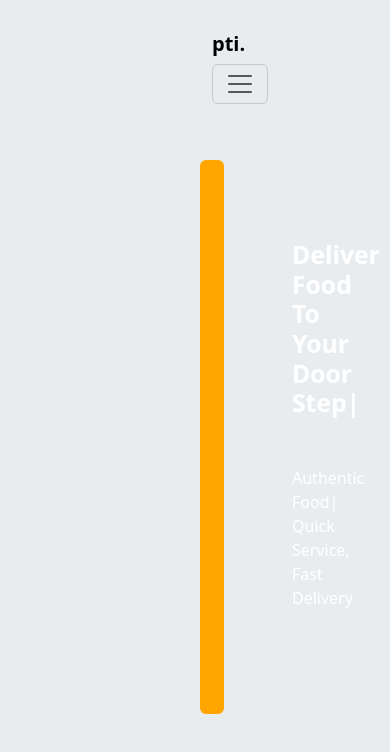
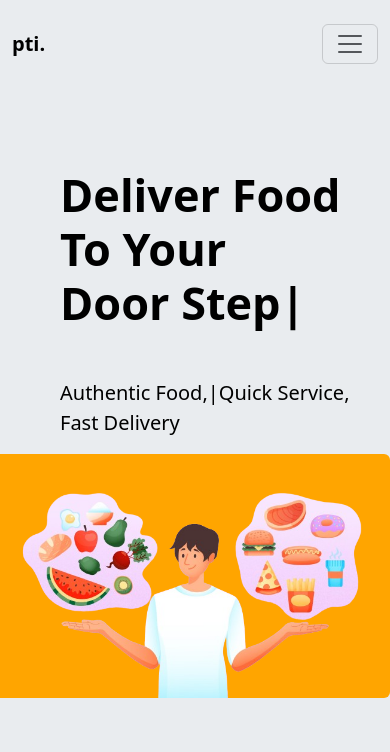
Before and after one commit to taniaferdousey24promy/pti-foodDelivery, a React (Vite) app: page / in a window 390 px wide. Shown: the top 752 px of the page. Built offline with nearby package versions, Linux system fonts and the light colour scheme.

Commit message:
commiting banner responsive

```diff
--- a/index.html
+++ b/index.html
@@ -6,10 +6,9 @@
     <meta name="viewport" content="width=device-width, initial-scale=1.0" />
     <link href="https://cdn.jsdelivr.net/npm/bootstrap@5.3.2/dist/css/bootstrap.min.css" rel="stylesheet" integrity="sha384-T3c6CoIi6uLrA9TneNEoa7RxnatzjcDSCmG1MXxSR1GAsXEV/Dwwykc2MPK8M2HN" crossorigin="anonymous">
 
-
     <title>Vite + React</title>
   </head>
-  <body style="margin-inline: 200px;" class="bg-body-secondary ">
+  <body  class="bg-body-secondary ">
     <div id="root"></div>
     <script src="https://cdn.jsdelivr.net/npm/bootstrap@5.3.2/dist/js/bootstrap.bundle.min.js" integrity="sha384-C6RzsynM9kWDrMNeT87bh95OGNyZPhcTNXj1NW7RuBCsyN/o0jlpcV8Qyq46cDfL" crossorigin="anonymous"></script>
 
--- a/src/App.jsx
+++ b/src/App.jsx
@@ -1,9 +1,10 @@
 import Banner from "./Pages/Home/Banner/Banner";
 import Navigation from "./Pages/Home/Navbar/Navigation";
+import './styles/styles.css'
 
 function App() {
   return (
-    <div  className="mt-3 ">
+    <div  className="mt-3 desktop-style  ">
         <Navigation></Navigation>
         <Banner></Banner>
     </div>
--- /dev/null
+++ b/src/Pages/Home/Banner/Banner.css
@@ -0,0 +1,30 @@
+
+
+.left-div {
+
+        background-color:#FFA500;
+
+  }
+.right-div {
+
+        background-color:#FFA500;
+
+  }
+
+@media(max-width:768px){
+   .left-div {
+    background-color : transparent;
+
+   }
+   .left-div h2,p{
+    color:black
+   }
+}
+@media(max-width:576px){
+   .left-div {
+    background-color : transparent;
+   }
+   .left-div h2,p{
+    color:black
+   }
+}
--- a/src/Pages/Home/Banner/Banner.jsx
+++ b/src/Pages/Home/Banner/Banner.jsx
@@ -1,20 +1,21 @@
 import React from "react";
 import bannerImage from "../../../assets/bannerImage.png"
+import './Banner.css'
 
 const Banner = () => {
   return (
-    <div style={{backgroundColor:"#FFA500	"}} className="rounded container-fluid text-center mt-5 text-white ">
-      <div className="row">
-        <div className="col-sm-12  col-md-12 col-lg-6  ">
-          <div style={{margin:"80px"}} className="text-start">
-          <h2 className="fw-bolder fs-2">Deliver Food To Your <br /> Door Step|</h2>
-            <p className="mt-5">Authentic Food| Quick Service, Fast Delivery</p>
+    <div  className=" container-fluid text-center mt-5 text-white ">
+      <div className="row " >
+        <div className="col-sm-12  col-md-12 col-lg-6  left-div rounded-start ">
+          <div className="text-start ms-5 mt-5">
+          <h2 style={{fontSize:"45px"}} className="fw-bolder">Deliver Food To Your <br /> Door Step|</h2>
+            <p style={{fontSize:"20px"}} className="mt-5">Authentic Food,|Quick Service, Fast Delivery</p>
           </div>
 
         </div>
 
-        <div className="col-sm-12  col-md-12 col-lg-6">
-            <div style={{marginRight:"60px", }} >
+        <div className="col-sm-12  col-md-12 col-lg-6  right-div rounded-end ">
+            <div >
             <img className="img-fluid" src={bannerImage} alt="" />
 
             </div>
--- /dev/null
+++ b/src/styles/styles.css
@@ -0,0 +1,6 @@
+@media (min-width: 992px) {
+    .desktop-style {
+        margin-inline: 200px;
+
+    }
+  }
```
